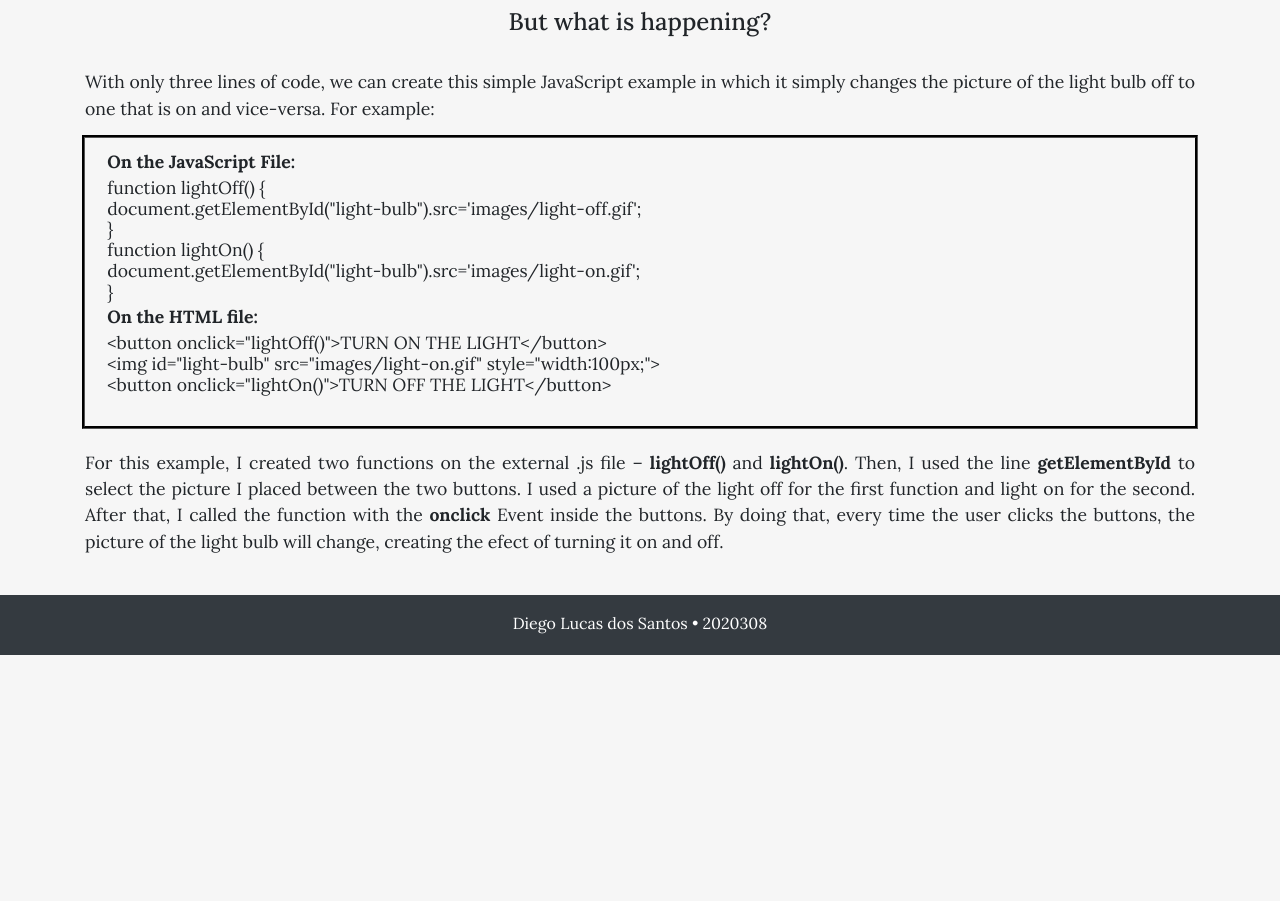
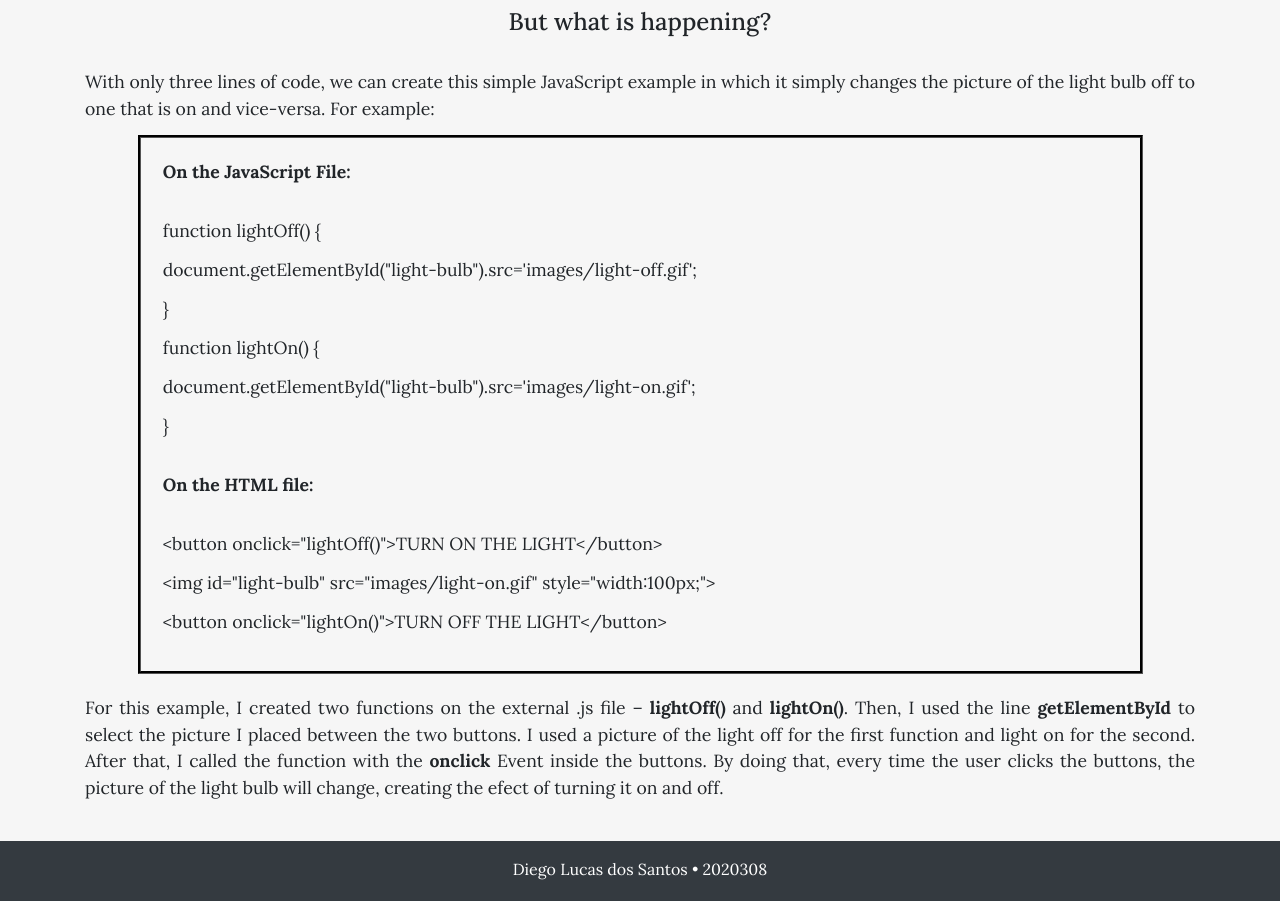
Before and after one commit to thediegolucas/clientsideprogramming, a plain HTML site: page javascript.html in a window 1280 px wide. Shown: the part 1460-2361 px from the top of the page. Before the commit the page ends 2115 px from the top, so only its background shows below. Drawn offline with nearby package versions, Linux system fonts and the light colour scheme.

Commit message:
Fixed issue with line height in javascript.html code box

```diff
--- a/css/style.css
+++ b/css/style.css
@@ -32,17 +32,14 @@ ul {
     width: 49%;
 }
 
-.js-anima {
-    height: auto;
-    width: 15%;
-}
-
 .js-example {
-    margin: auto;
+    margin-right: 5%;
+    margin-left: 5%;
     padding: 2%;
+    align-items: center;
     outline-color: black;
     outline-style: groove;
-    line-height: 30%;
+    line-height: normal;
 }
 
 .footer {
```
